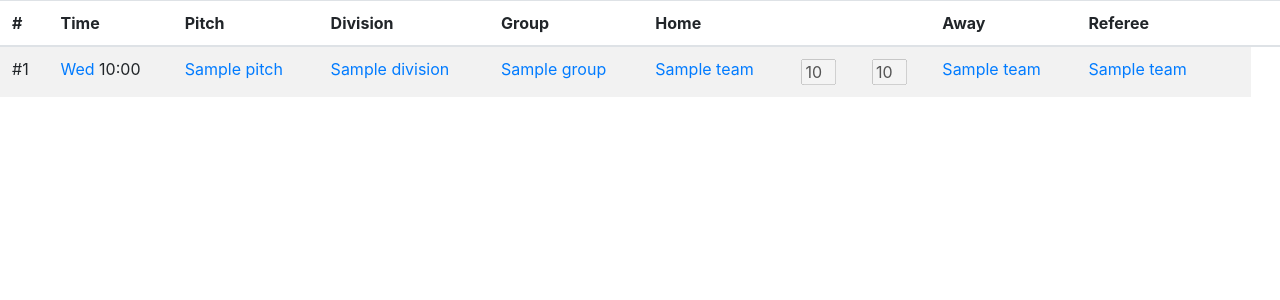
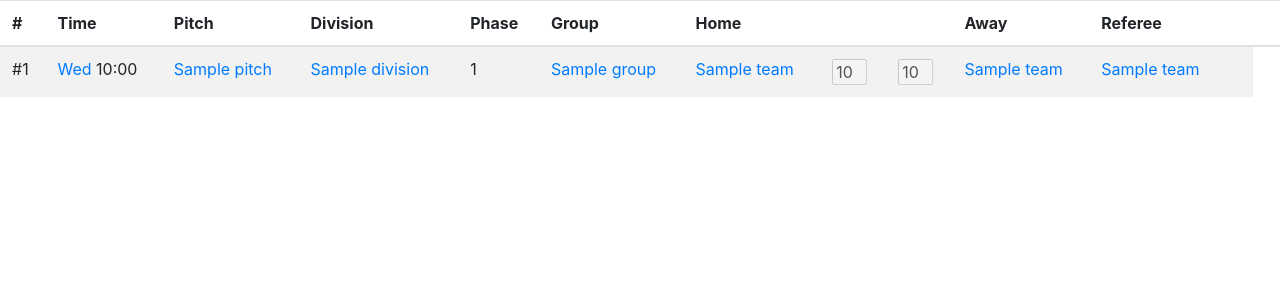
Before and after one commit to Arnostek/TournamentSchedulerDjango, a Django app: a page that uses django/tournament/templates/schedule.html in a window 1280 px wide. Shown: the part 114-414 px from the top of the page. Run offline with Django 3.2, Linux system fonts and the light colour scheme; tables that the repository leaves empty hold one stand-in row (values such as "Sample post"); some libraries are stand-ins or nearby versions.

Commit message:
pridana phase do schedule

```diff
--- a/django/tournament/templates/schedule.html
+++ b/django/tournament/templates/schedule.html
@@ -32,6 +32,7 @@
       <th>Time</th>
       <th>Pitch</th>
       <th>Division</th>
+      <th>Phase</th>
       <th>Group</th>
       <th>Home</th>
       <th></th>
@@ -49,6 +50,7 @@
       <td class="text-nowrap"><a href="?filter_date={{schedule.time | date:'Y-m-d'}}">{{schedule.time | date:'D'}}</a> {{schedule.time | date:'H:i'}}</td>
       <td class="text-nowrap"><a href="schedule-pitch-{{schedule.pitch.id}}">{{schedule.pitch.name}}</a></td>
       <td><a href="schedule-division-{{schedule.match.division.id}}">{{schedule.match.division.name}}</a></td>
+      <td>{{schedule.match.group.phase}}</td>
       <td><a href="schedule-division-{{schedule.match.division.id}}-group-{{schedule.match.group.id}}">{{schedule.match.group.name}}</a></td>
       <td {% if schedule.match.home.team %}class="team team-{{schedule.match.home.team.id}}" onclick="highlightTeamClass({{schedule.match.home.team.id}})"{% endif %}>
         {% include "schedule-team.html" with tph=schedule.match.home %}
```
